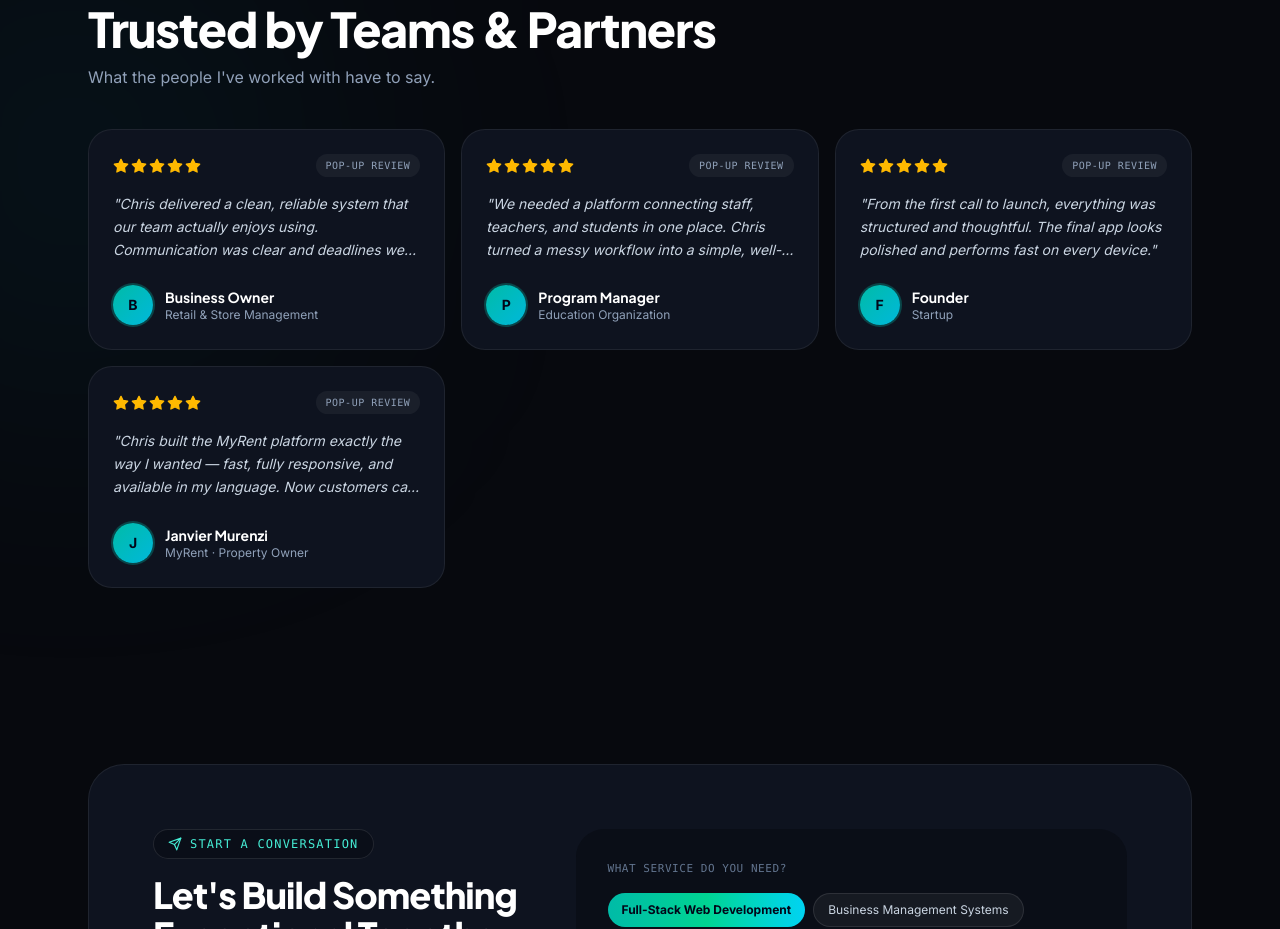
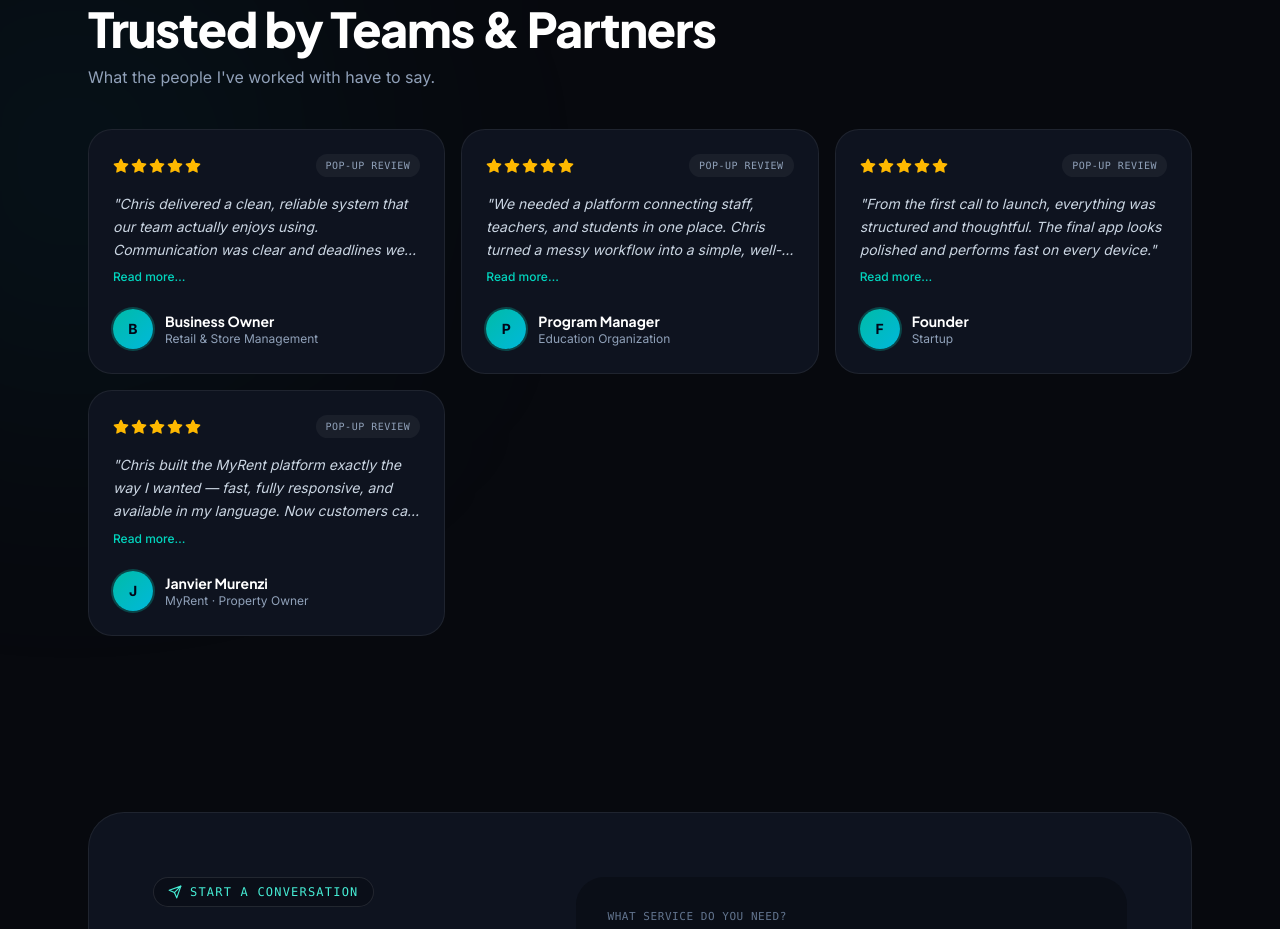
Before and after one commit to mitarichris/Personal-Portifolio, a React (Vite) app: page / in a window 1280 px wide. Shown: the part 7140-8069 px from the top of the page. Built offline with nearby package versions, Linux system fonts and the light colour scheme; no server answers.

Commit message:
Add read-more toggle to testimonials

```diff
--- a/src/components/Testimonials.tsx
+++ b/src/components/Testimonials.tsx
@@ -1,3 +1,4 @@
+import { useState } from 'react'
 import { motion } from 'framer-motion'
 import { FiStar, FiAward } from 'react-icons/fi'
 
@@ -22,11 +23,61 @@ const testimonials = [
   },
   {
     quote:
-      'Chris built the MyRent platform exactly the way I wanted — fast, fully responsive, and available in my language. Now customers can reach me directly from the site.',
+      'Chris built the MyRent platform exactly the way I wanted — fast, fully responsive, and available in my language. Now customers can reach me directly from the site. Communication was smooth from start to finish and he understood exactly what my property business needed.',
     name: 'Janvier Murenzi',
     company: 'MyRent · Property Owner',
   },
 ]
+
+function TestimonialCard({ t, i }: { t: (typeof testimonials)[number]; i: number }) {
+  const [expanded, setExpanded] = useState(false)
+  const isLong = t.quote.length > 120
+
+  return (
+    <motion.figure
+      initial={{ opacity: 0, y: 20 }}
+      whileInView={{ opacity: 1, y: 0 }}
+      viewport={{ once: true, margin: '-50px' }}
+      transition={{ duration: 0.4, delay: i * 0.1 }}
+      whileHover={{ y: -4 }}
+      className="framer-card rounded-[24px] p-6 bg-[#0e131f] flex flex-col"
+    >
+      <div className="flex items-center justify-between mb-4">
+        <div className="flex gap-0.5">
+          {Array.from({ length: 5 }).map((_, s) => (
+            <FiStar key={s} className="w-4 h-4 text-amber-400 fill-amber-400" />
+          ))}
+        </div>
+        <span className="px-2.5 py-1 rounded-full bg-white/5 text-slate-400 text-[10px] font-mono uppercase tracking-wider">
+          Pop-up Review
+        </span>
+      </div>
+
+      <blockquote className={`text-sm text-slate-300 leading-relaxed italic ${expanded ? '' : 'line-clamp-3'}`}>
+        "{t.quote}"
+      </blockquote>
+
+      {isLong && (
+        <button
+          onClick={() => setExpanded(!expanded)}
+          className="self-start mt-2 text-xs font-medium text-teal-400 hover:text-teal-300 transition-colors cursor-pointer"
+        >
+          {expanded ? 'Read less' : 'Read more…'}
+        </button>
+      )}
+
+      <figcaption className="mt-6 flex items-center gap-3">
+        <span className="w-10 h-10 rounded-full bg-gradient-to-br from-teal-500 to-cyan-500 ring-2 ring-teal-500/30 flex items-center justify-center text-slate-950 font-bold text-sm">
+          {t.name.charAt(0)}
+        </span>
+        <div>
+          <p className="font-display font-bold text-sm text-white">{t.name}</p>
+          <p className="text-xs text-slate-400">{t.company}</p>
+        </div>
+      </figcaption>
+    </motion.figure>
+  )
+}
 
 export default function Testimonials() {
   return (
@@ -50,40 +101,7 @@ export default function Testimonials() {
 
         <div className="grid md:grid-cols-3 gap-4">
           {testimonials.map((t, i) => (
-            <motion.figure
-              key={i}
-              initial={{ opacity: 0, y: 20 }}
-              whileInView={{ opacity: 1, y: 0 }}
-              viewport={{ once: true, margin: '-50px' }}
-              transition={{ duration: 0.4, delay: i * 0.1 }}
-              whileHover={{ y: -4 }}
-              className="framer-card rounded-[24px] p-6 bg-[#0e131f] flex flex-col"
-            >
-              <div className="flex items-center justify-between mb-4">
-                <div className="flex gap-0.5">
-                  {Array.from({ length: 5 }).map((_, s) => (
-                    <FiStar key={s} className="w-4 h-4 text-amber-400 fill-amber-400" />
-                  ))}
-                </div>
-                <span className="px-2.5 py-1 rounded-full bg-white/5 text-slate-400 text-[10px] font-mono uppercase tracking-wider">
-                  Pop-up Review
-                </span>
-              </div>
-
-              <blockquote className="text-sm text-slate-300 leading-relaxed italic line-clamp-3">
-                "{t.quote}"
-              </blockquote>
-
-              <figcaption className="mt-6 flex items-center gap-3">
-                <span className="w-10 h-10 rounded-full bg-gradient-to-br from-teal-500 to-cyan-500 ring-2 ring-teal-500/30 flex items-center justify-center text-slate-950 font-bold text-sm">
-                  {t.name.charAt(0)}
-                </span>
-                <div>
-                  <p className="font-display font-bold text-sm text-white">{t.name}</p>
-                  <p className="text-xs text-slate-400">{t.company}</p>
-                </div>
-              </figcaption>
-            </motion.figure>
+            <TestimonialCard key={t.name} t={t} i={i} />
           ))}
         </div>
       </div>
```
